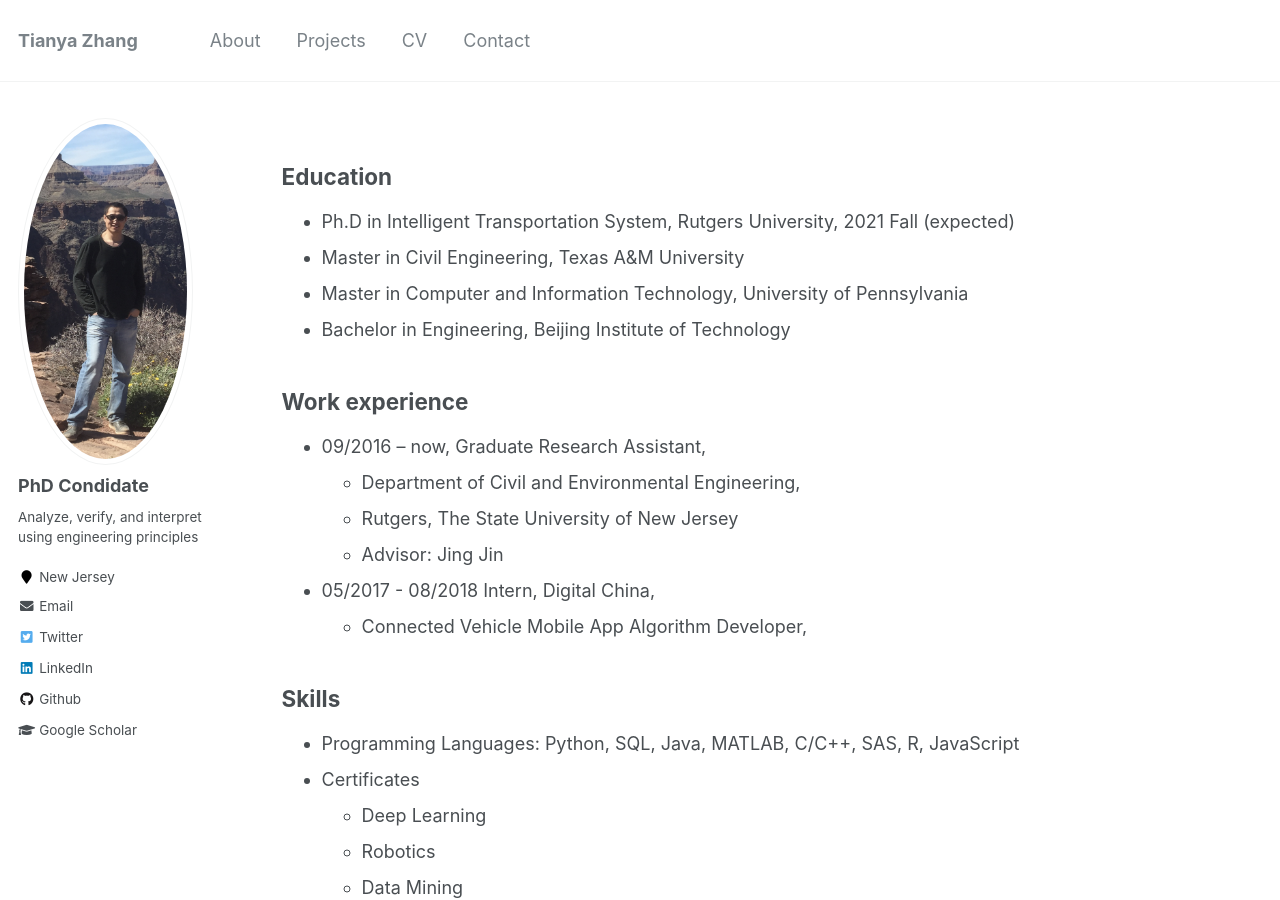
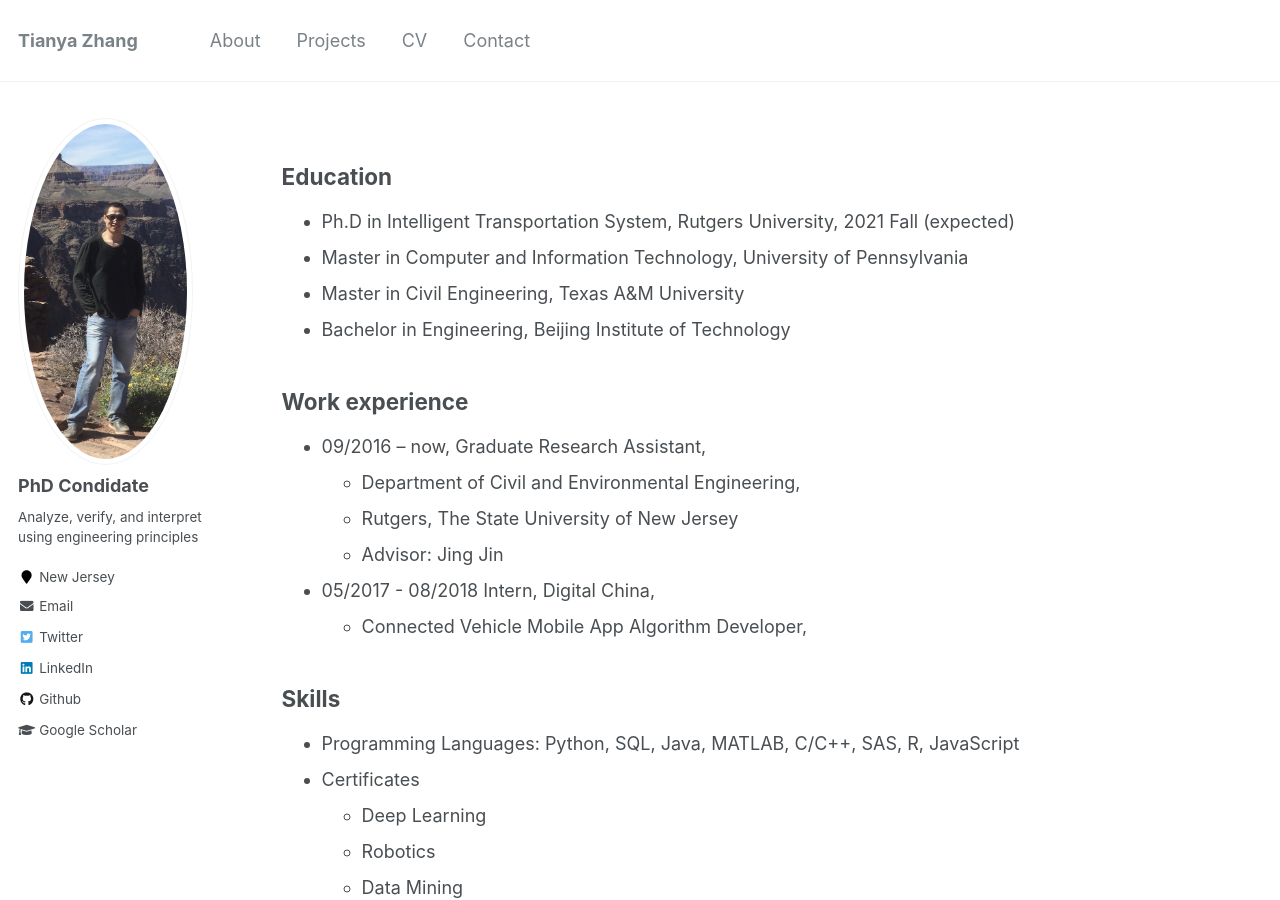
Before and after one commit to TeRyZh/Website, a Jekyll site: the page built from _pages/cv.md, in a window 1280 px wide and 900 px high. Built offline with Jekyll 4.4.1, drawn with Linux system fonts in a browser that asks for light colours.

Commit message:
Update cv.md

```diff
--- a/_pages/cv.md
+++ b/_pages/cv.md
@@ -12,8 +12,8 @@ redirect_from:
 Education
 ------
 * Ph.D in Intelligent Transportation System, Rutgers University, 2021 Fall (expected)
+* Master in Computer and Information Technology, University of Pennsylvania
 * Master in Civil Engineering, Texas A&M University
-* Master in Computer and Information Technology, University of Pennsylvania
 * Bachelor in Engineering, Beijing Institute of Technology
 
 Work experience
```
